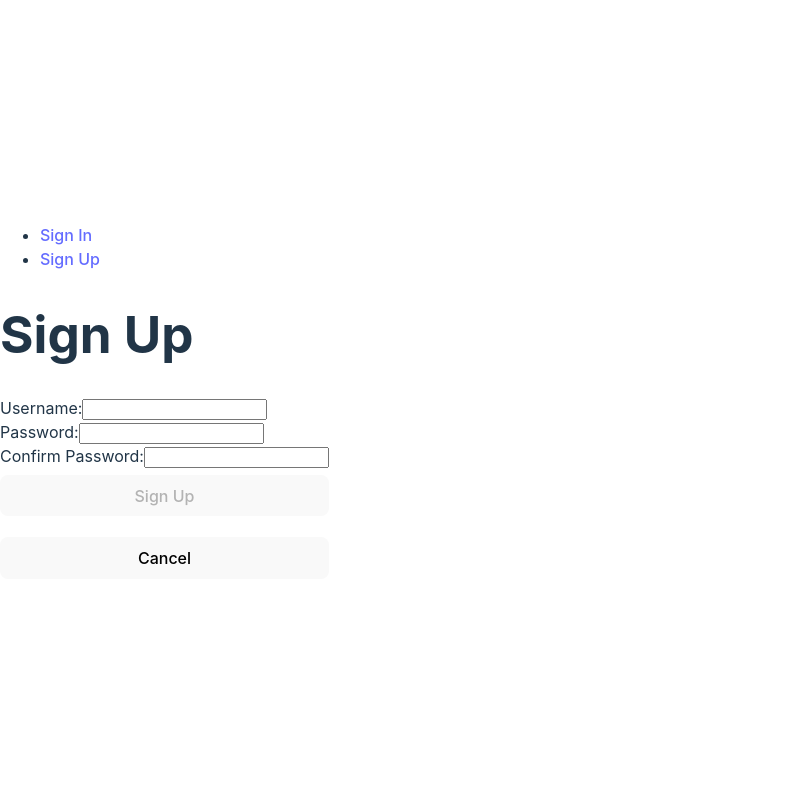
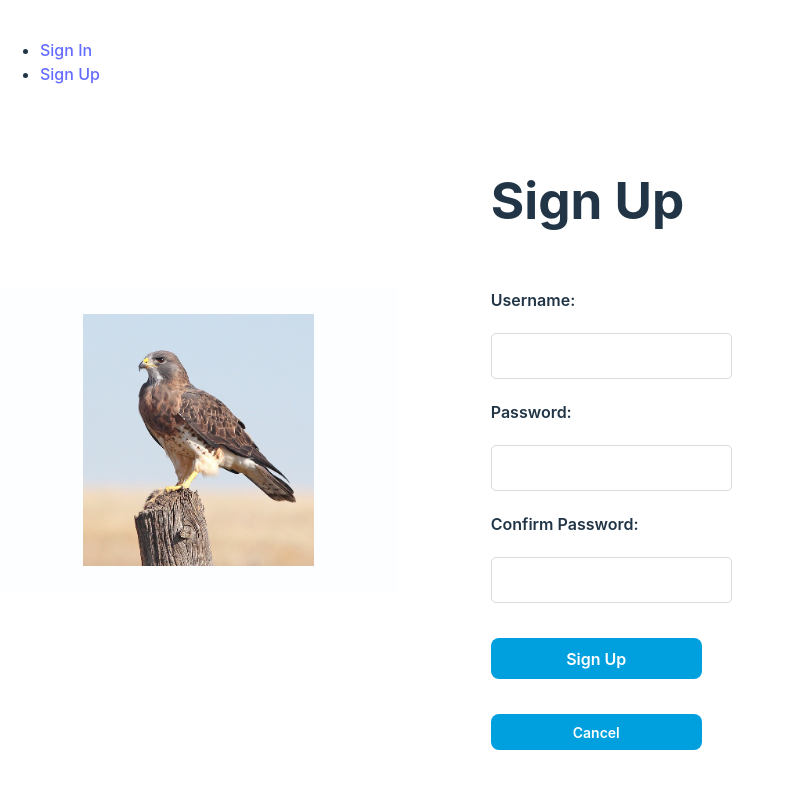
Before and after one commit to chaoscgo/bird-sightings, a React (Vite) app in the folder front-end/: page /signup in a window 1280 px wide. Shown: the top 788 px of the page, without its empty margins (0-794 px from the left). Built offline with nearby package versions, Linux system fonts and the light colour scheme; no server answers.

Commit message:
styled signup and signin pages

```diff
--- a/front-end/src/components/SigninForm/SigninForm.jsx
+++ b/front-end/src/components/SigninForm/SigninForm.jsx
@@ -1,6 +1,8 @@
 import { useState } from 'react';
 import { Link, useNavigate } from 'react-router-dom';
 import * as authService from '../../services/authService';
+import Hawk from '../../assets/images/hawk-1853120_640.jpg';
+import styles from './SigninForm.module.css';
 
 const SigninForm = (props) => {
   const navigate = useNavigate();
@@ -32,10 +34,14 @@
   };
 
   return (
-    <main>
-      <h1>Log In</h1>
-      <p>{message}</p>
+    <main className={styles.container}>
+    <section>
+     <img src={Hawk} alt="A hawk sitting on a pole" />
+    </section>
+    <section>
       <form autoComplete="off" onSubmit={handleSubmit}>
+        <h1>Log In</h1>
+        <p>{message}</p>
         <div>
           <label htmlFor="email">Username:</label>
           <input
@@ -65,6 +71,7 @@
           </Link>
         </div>
       </form>
+      </section>
     </main>
   );
 };
--- /dev/null
+++ b/front-end/src/components/SigninForm/SigninForm.module.css
@@ -0,0 +1,89 @@
+.container {
+    height: 100%;
+    display: flex;
+    overflow: hidden;
+    align-items: center;
+  }
+
+  .container p {
+    margin: 0;
+    padding: 0px 0 10px;
+  }
+
+  .container img {
+    width: 65%;
+    max-width: 500px;
+  }
+
+  .container section {
+    width: 50%;
+    height: 100%;
+    display: flex;
+    padding: 28px 21px;
+    align-items: center;
+    flex-direction: column;
+    justify-content: center;
+  }
+
+  .container section:first-child {
+    background-color: #fdfeff;
+  }
+
+  .container input {
+    margin: 7px 0px 14px 0px;
+  }
+
+  .container input,
+  button {
+    width: 100%;
+    padding: 14px;
+    font-size: 14px;
+    border-radius: 5px;
+    border: 1px solid rgb(220, 220, 220);
+  }
+
+  .container div {
+    width: 100%;
+    display: flex;
+    flex-direction: column;
+  }
+
+  .container label {
+    font-weight: 600;
+    margin: 7px 0px 14px 0px;
+  }
+
+  .container button {
+    color: white;
+    font-weight: 600;
+    background: #00a0df;
+    margin: 21px 0px 0px 0px;
+  }
+
+  .container a {
+    border: none;
+    font-size: 14px;
+    background: none;
+    font-weight: 500;
+    margin-top: 14px;
+    text-align: center;
+    color: rgb(200, 200, 200);
+  }
+
+  input:focus {
+    outline: none;
+    border: 1px solid #00a0df;
+  }
+
+  @media only screen and (max-width: 912px) {
+    .container section {
+      width: 100%;
+      justify-content: flex-start;
+    }
+    .container section:first-child {
+      display: none;
+    }
+    .container form {
+      min-width: 100%;
+    }
+  }
--- a/front-end/src/components/SignupForm/SignupForm.jsx
+++ b/front-end/src/components/SignupForm/SignupForm.jsx
@@ -1,6 +1,8 @@
 import { useState } from 'react';
 import { Link, useNavigate } from 'react-router-dom';
 import * as authService from '../../services/authService';
+import Hawk from '../../assets/images/hawk-1853120_640.jpg';
+import styles from './SignupForm.module.css';
 
 const SignupForm = (props) => {
   const navigate = useNavigate();
@@ -37,10 +39,14 @@
   };
 
   return (
-    <main>
+    <main className={styles.container}>
+      <section>
+        <img src={Hawk} alt="A hawk sitting on a pole" />
+      </section>
+      <section>
+      <form onSubmit={handleSubmit}>
       <h1>Sign Up</h1>
       <p>{message}</p>
-      <form onSubmit={handleSubmit}>
         <div>
           <label htmlFor="username">Username:</label>
           <input
@@ -78,6 +84,7 @@
           </Link>
         </div>
       </form>
+      </section>
     </main>
   );
 };
--- /dev/null
+++ b/front-end/src/components/SignupForm/SignupForm.module.css
@@ -0,0 +1,100 @@
+.container {
+    height: 100%;
+    display: flex;
+    align-items: center;
+  }
+
+  .container p {
+    margin: 0;
+    padding: 0px 0 10px;
+  }
+
+  .container img {
+    width: 65%;
+    max-width: 500px;
+  }
+
+  .container section {
+    width: 50%;
+    height: 100%;
+    display: flex;
+    padding: 28px 21px;
+    align-items: center;
+    flex-direction: column;
+  }
+
+  .container section:first-child {
+    height: 100%;
+    align-items: center;
+    justify-content: center;
+    background-color: #fdfeff;
+  }
+
+  .container section:nth-child(2) {
+    overflow: scroll;
+    justify-content: center;
+  }
+
+  .container input {
+    margin: 7px 0px 14px 0px;
+  }
+
+  .container input,
+  button {
+    width: 100%;
+    padding: 14px;
+    font-size: 14px;
+    border-radius: 5px;
+    border: 1px solid rgb(220, 220, 220);
+  }
+
+  .container div {
+    width: 100%;
+    display: flex;
+    flex-direction: column;
+  }
+
+  .container label {
+    font-weight: 600;
+    margin: 7px 0px 14px 0px;
+  }
+
+  .container button {
+    color: white;
+    font-weight: 600;
+    background: #00a0df;
+    margin: 21px 0px 0px 0px;
+  }
+
+  .container a {
+    border: none;
+    font-size: 14px;
+    background: none;
+    font-weight: 500;
+    margin-top: 14px;
+    text-align: center;
+    color: rgb(200, 200, 200);
+  }
+
+  input:focus {
+    outline: none;
+    border: 1px solid #00a0df;
+  }
+
+  @media only screen and (max-width: 912px) {
+    .container section {
+      width: 100%;
+    }
+    .container section:first-child {
+      display: none;
+    }
+    .container form {
+      min-width: 100%;
+    }
+  }
+
+  @media only screen and (max-height: 900px) {
+    .container section:nth-child(2) {
+      justify-content: flex-start;
+    }
+  }
```
